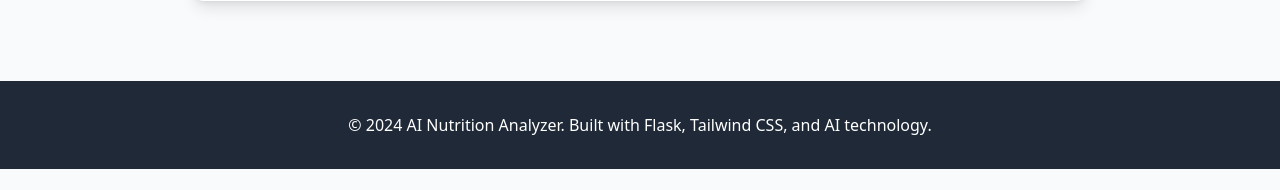
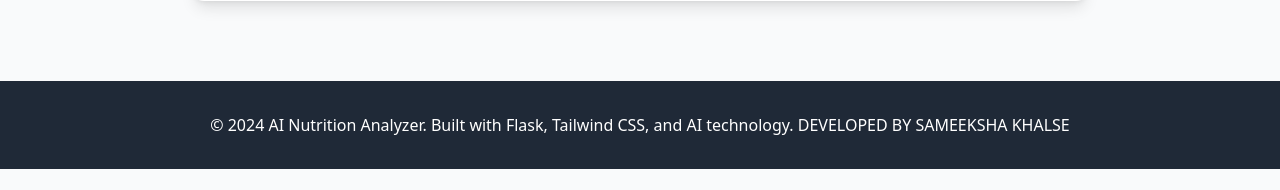
Before and after one commit to Samiksha2707/AI-Nutrition-Analyzer, a Flask app: page / in a window 1280 px wide. Shown: the part 610-800 px from the top of the page. Run offline with Flask 3, Linux system fonts and the light colour scheme; some libraries are stand-ins or nearby versions.

Commit message:
Update index.html

```diff
--- a/templates/index.html
+++ b/templates/index.html
@@ -179,7 +179,7 @@
       <div class="container mx-auto px-4 text-center">
         <p>
           &copy; 2024 AI Nutrition Analyzer. Built with Flask, Tailwind CSS, and
-          AI technology.
+          AI technology. DEVELOPED BY SAMEEKSHA KHALSE
         </p>
       </div>
     </footer>
```
